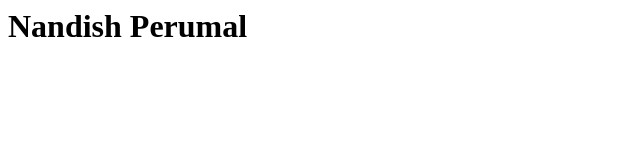
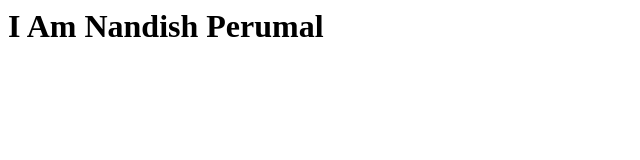
Before and after one commit to Nandish-cmyk/nandish, a plain HTML site: page index.html in a window 1280 px wide. Shown: the whole page, without its empty margins (0-640 px from the left). Drawn offline with Linux system fonts and the light colour scheme.

Commit message:
updated index.html

```diff
--- a/index.html
+++ b/index.html
@@ -3,6 +3,6 @@
     <title>Heading</title>
   </head>
   <body>
-    <h1>Nandish Perumal</h1>
+    <h1>I Am Nandish Perumal</h1>
   </body>
 </html>
```
Also changed, not shown: index3.html (+1 -1 lines).
